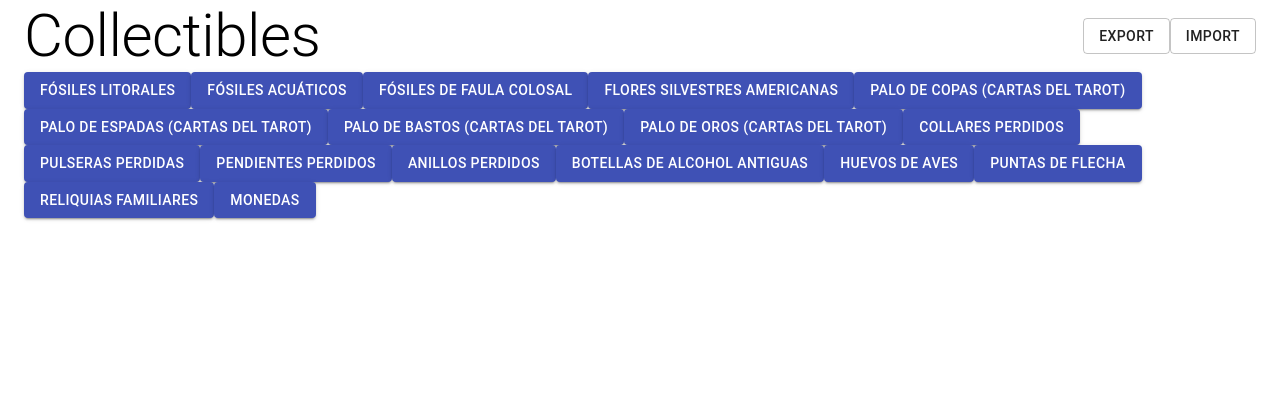
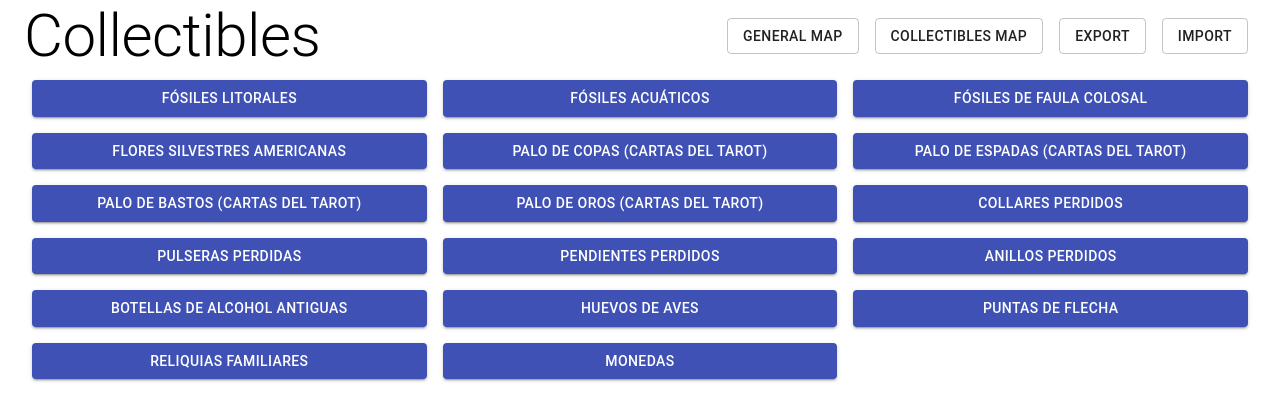
Before and after one commit to raikkon88/rdo-collectibles-app, a React (Create React App) app: page / in a window 1280 px wide. Shown: the top 420 px of the page. Built offline with nearby package versions, Linux system fonts and the light colour scheme.

Commit message:
[FEAT] Added header component, added Menu component

```diff
--- a/package.json
+++ b/package.json
@@ -12,6 +12,7 @@
     "@types/node": "^12.19.12",
     "@types/react": "^16.14.2",
     "@types/react-dom": "^16.9.10",
+    "clsx": "^1.1.1",
     "react": "^17.0.1",
     "react-dom": "^17.0.1",
     "react-scripts": "4.0.1",
--- a/src/App.tsx
+++ b/src/App.tsx
@@ -1,9 +1,12 @@
 import React from 'react';
 import './App.css';
-import {Container, Grid, Typography, Button } from '@material-ui/core';
+import {Container, Grid } from '@material-ui/core';
 
+import Header from './components/header'
 import CollectibleList from './components/CollectibleList'
 import {CollectiblesContext, CollectiblesDispatcher} from './context/CollectiblesContext'
+import CollectionMenu from './components/collectionMenu';
+import {CollectionMenuItemParams} from './components/collectionMenu/item'
 
 function App() {
 
@@ -45,22 +48,19 @@ function App() {
   return (
       <Container maxWidth='xl'>
         <Grid>
-          <Grid container alignItems="center" justify="space-between">
-            <Typography variant={'h2'}>
-              Collectibles
-            </Typography>
-            <Grid>
-              <Button variant='outlined' onClick={exportCollectibles}>
-                Export
-              </Button>
-              <Button variant='outlined' onClick={importCollectibles}>
-                Import
-              </Button>
-            </Grid>
-          </Grid>
+          <Header
+            onImport={importCollectibles}
+            onExport={exportCollectibles}/>
           <Grid container direction="row">
             {
-              collectibles && Object.keys(collectibles).map((key:string) => <Button variant='contained' color="primary" key={`button-${collectibles[key].name}`} onClick={() => setSelectedCollectible(key)}>{collectibles[key].name}</Button>)
+              collectibles && <CollectionMenu
+                items={Object.keys(collectibles).map((key:string) => {
+                  return ({
+                    name: collectibles[key].name,
+                    onClick: () => setSelectedCollectible(key),
+                    fullWidth: true
+                } as CollectionMenuItemParams)})}
+                />
             }
           </Grid>
           { selectedCollectible &&
--- /dev/null
+++ b/src/components/collectionMenu/CollectionMenu.tsx
@@ -0,0 +1,20 @@
+import React from 'react'
+import {Grid} from '@material-ui/core'
+import CollectionMenuItem, { CollectionMenuItemParams } from './item'
+
+export interface CollectionMenuParams {
+  items: CollectionMenuItemParams[]
+}
+
+const CollectionMenu = ({items} : CollectionMenuParams) => {
+
+  return <Grid container >
+      { items && items.map((menuItem: CollectionMenuItemParams) =>
+        <Grid item container xs={12} sm={6} md={4} key={menuItem.name} justify={'center'}>
+          <CollectionMenuItem {...menuItem} />
+        </Grid>)
+      }
+    </Grid>
+}
+
+export default CollectionMenu
--- /dev/null
+++ b/src/components/collectionMenu/index.tsx
@@ -0,0 +1,2 @@
+export {default} from './CollectionMenu'
+export type {CollectionMenuParams} from './CollectionMenu'
--- /dev/null
+++ b/src/components/collectionMenu/item/CollectionMenuItem.tsx
@@ -0,0 +1,35 @@
+import React from 'react'
+
+import {Button, makeStyles} from '@material-ui/core'
+import clsx from 'clsx'
+
+const useStyles = makeStyles(theme => ({
+  root: {
+    margin: theme.spacing(1)
+  },
+  fullWidth: {
+    width: '100%'
+  },
+
+
+}))
+
+export interface CollectionMenuItemParams {
+  name: string
+  onClick: any
+  fullWidth: boolean
+}
+
+const CollectionMenuItem = ({name, onClick, fullWidth} : CollectionMenuItemParams) => {
+
+  const classes = useStyles()
+  const classNames = fullWidth ? clsx(classes.root, classes.fullWidth) : classes.root
+
+  return <Button
+    variant='contained'
+    color="primary"
+    onClick={onClick}
+    className={classNames}>{name}</Button>
+}
+
+export default CollectionMenuItem
--- /dev/null
+++ b/src/components/collectionMenu/item/index.tsx
@@ -0,0 +1,2 @@
+export {default} from './CollectionMenuItem'
+export type {CollectionMenuItemParams} from './CollectionMenuItem'
--- /dev/null
+++ b/src/components/header/Header.tsx
@@ -0,0 +1,41 @@
+import React from 'react'
+
+import {Grid, Typography, Button, makeStyles} from '@material-ui/core'
+
+const useStyles = makeStyles(theme => ({
+  root: {},
+  button: {
+    margin: theme.spacing(1)
+  }
+}))
+
+
+export interface HeaderParams{
+  onExport: () => void,
+  onImport: () => void
+}
+
+const Header = ({onExport, onImport} : HeaderParams) => {
+  const classes = useStyles()
+  return <Grid container alignItems="center" justify="space-between">
+    <Typography variant={'h2'}>
+      Collectibles
+    </Typography>
+    <Grid>
+      <Button variant='outlined' onClick={() => {}} className={classes.button}>
+        General Map
+      </Button>
+      <Button variant='outlined' onClick={() => {}} className={classes.button}>
+        Collectibles Map
+      </Button>
+      <Button variant='outlined' onClick={onExport} className={classes.button}>
+        Export
+      </Button>
+      <Button variant='outlined' onClick={onImport} className={classes.button}>
+        Import
+      </Button>
+    </Grid>
+  </Grid>
+}
+
+export default Header
--- /dev/null
+++ b/src/components/header/index.tsx
@@ -0,0 +1,2 @@
+export { default } from './Header'
+export type { HeaderParams } from './Header'
```
